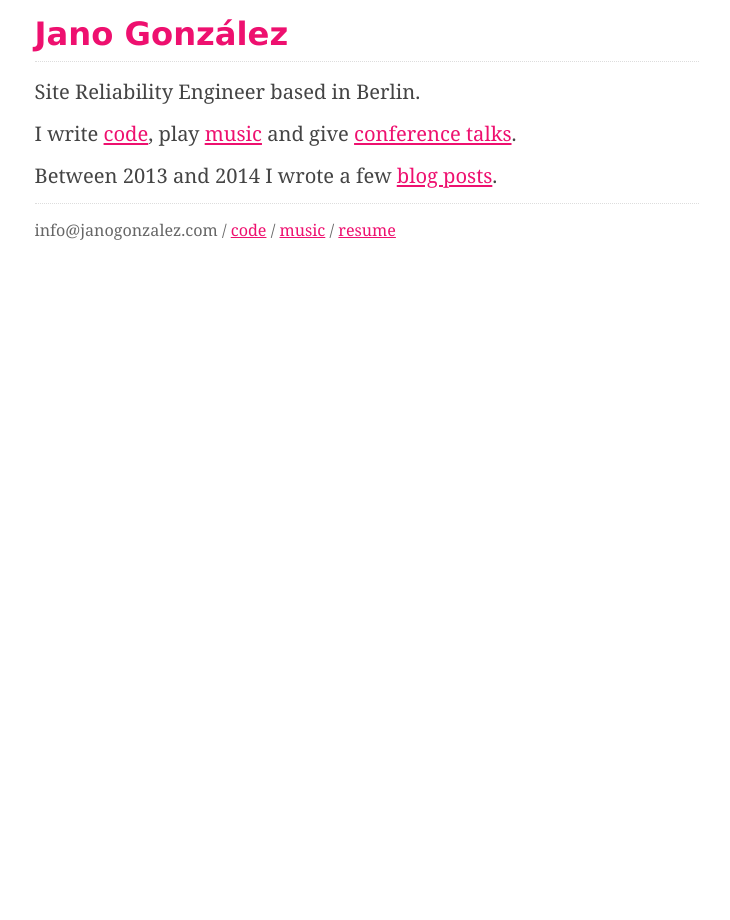
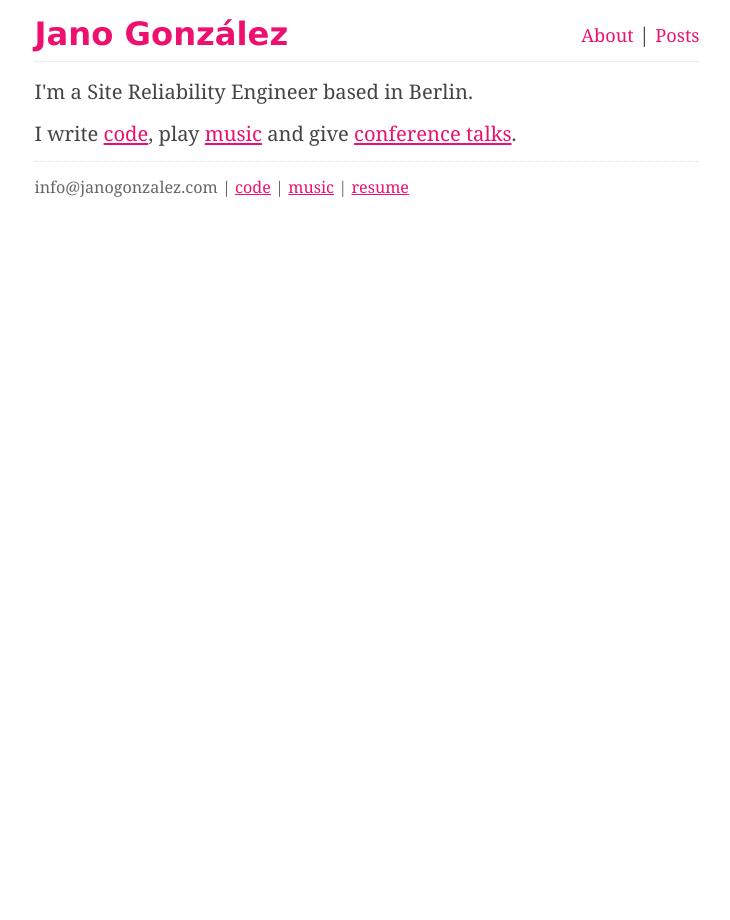
Before and after one commit to janogonzalez/janogonzalez.github.io, a Jekyll site: the page built from index.html, in a window 1280 px wide. Shown: the whole page, without its empty margins (273-1003 px from the left). Built offline with Jekyll 4.4.1, drawn with Linux system fonts in a browser that asks for light colours.

Commit message:
Add menu

```diff
--- a/_layouts/default.html
+++ b/_layouts/default.html
@@ -13,15 +13,19 @@
     <div class="site">
       <header>
         <span class="title"><a href="/">{{ site.name }}</a></span>
+        <nav>
+          <a href="/">About</a> |
+          <a href="/posts">Posts</a>
+        </nav>
       </header>
 
       {{ content }}
 
       <footer>
         <p>
-          info@janogonzalez.com /
-          <a href="https://github.com/janogonzalez">code</a> /
-          <a href="https://soundcloud.com/janogonzalez">music</a> /
+          info@janogonzalez.com |
+          <a href="https://github.com/janogonzalez">code</a> |
+          <a href="https://soundcloud.com/janogonzalez">music</a> |
           <a href="https://github.com/janogonzalez/janogonzalez.github.io/raw/master/resume.pdf">resume</a>
         </p>
       </footer>
--- a/css/main.css
+++ b/css/main.css
@@ -67,17 +67,17 @@ header {
   padding-bottom: 0.5em;
 }
 
-header a {
+header span a {
   font-weight: bold;
   text-decoration: none;
 }
 
-header a.extra {
+header span a.extra {
   margin-left: 1em;
   color: #888;
 }
 
-header a:hover {
+header span a:hover {
   color: #444;
 }
 
@@ -85,6 +85,21 @@ header span.title {
   font-size: 160%;
   display: inline-block;
   font-family: "Lucida Grande", "Lucida Sans Unicode", "Bitstream Vera Sans",sans-serif;
+}
+
+nav {
+  float: right;
+}
+
+@media screen and (max-width: 640px) {
+  nav {
+    float: none;
+  }
+}
+
+nav a {
+  font-size: 90%;
+  text-decoration: none;
 }
 
 .site .meta {
--- a/index.html
+++ b/index.html
@@ -4,12 +4,10 @@ title: Jano González
 ---
 
 <div id="home">
-  <p>Site Reliability Engineer based in Berlin.</p>
+  <p>I'm a Site Reliability Engineer based in Berlin.</p>
 
   <p>I write
   <a href="http://github.com/janogonzalez">code</a>, play
   <a href="http://soundcloud.com/janogonzalez">music</a> and give
   <a href="https://web.archive.org/web/20160424031622/http://lanyrd.com/profile/janogonzalez/past/speaking/">conference talks</a>.
-
-  <p>Between 2013 and 2014 I wrote a few <a href="/posts">blog posts</a>.</p>
 </div>
```
